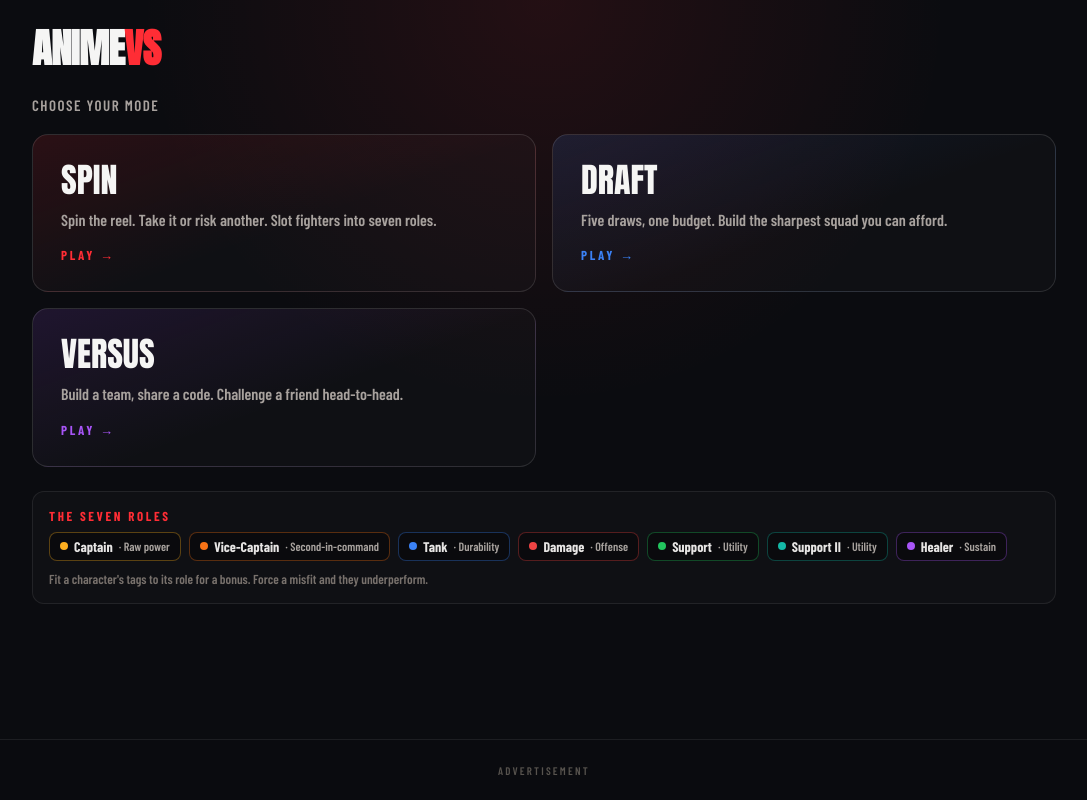
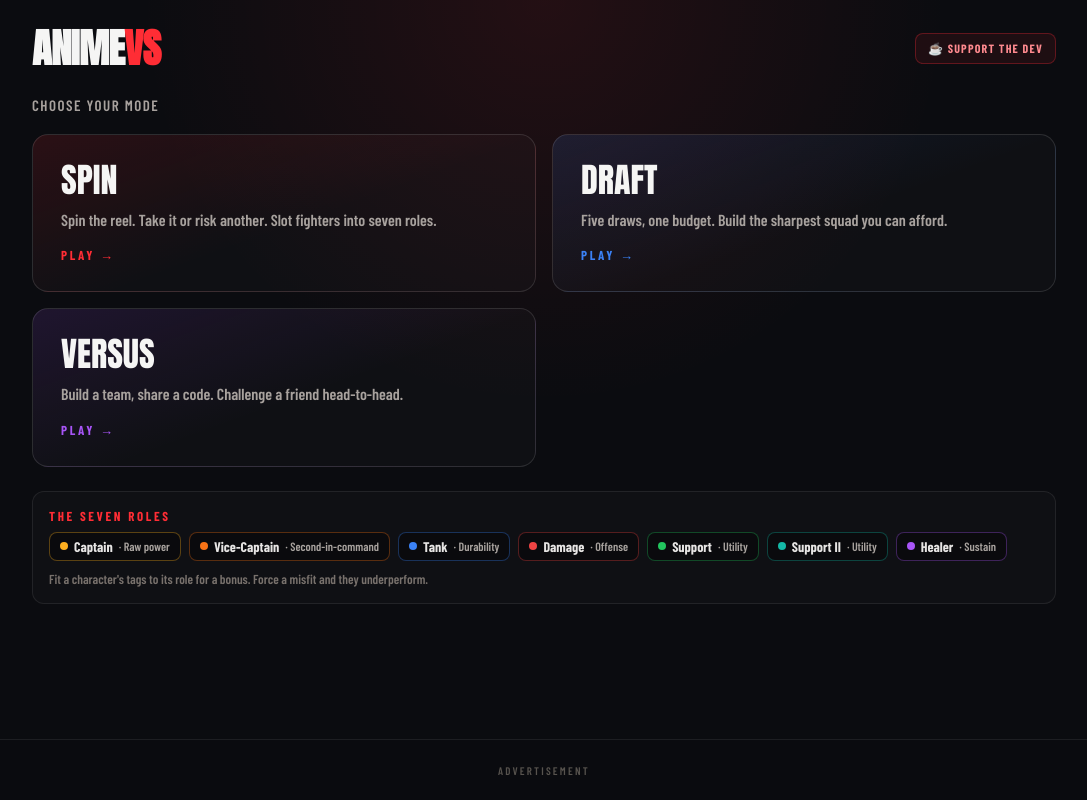
Before and after one commit to Hills201/animevs, a React (Vite) app: page / in a window 1280 px wide. Shown: the whole page, without its empty margins (96-1183 px from the left). Built offline with nearby package versions, Linux system fonts and the light colour scheme; a web font is replaced by a local one.

Commit message:
Added support feature

```diff
--- a/src/App.jsx
+++ b/src/App.jsx
@@ -575,12 +575,20 @@ function Fonts() {
 
 function Header({ mode, onHome }) {
   return (
-    <header style={{ marginBottom:28, display:"flex", alignItems:"center", justifyContent:"space-between" }}>
+    <header style={{ marginBottom:28, display:"flex", alignItems:"center", justifyContent:"space-between", gap:10, flexWrap:"wrap" }}>
       <div style={{ display:"flex", alignItems:"center", gap:12, cursor: mode?"pointer":"default" }} onClick={mode?onHome:undefined}>
         <h1 className="a" style={{ fontSize:40, lineHeight:1, margin:0, color:"#f5f5f4", letterSpacing:"-0.5px" }}>
           ANIME<span style={{ color:RED }}>VS</span>
         </h1>
       </div>
+      <div style={{ display:"flex", alignItems:"center", gap:10, flexShrink:0 }}>
+        {/* Small, quiet support link — swap the href for your real Ko-fi page */}
+        <a href="https://ko-fi.com/animevs" target="_blank" rel="noopener noreferrer"
+          className="c" style={{ display:"flex", alignItems:"center", gap:6, fontSize:12, textTransform:"uppercase", letterSpacing:"0.1em",
+            fontWeight:700, padding:"7px 12px", borderRadius:8, border:"1px solid rgba(255,45,53,0.3)",
+            background:"rgba(255,45,53,0.08)", color:"#ff8a8f", textDecoration:"none", whiteSpace:"nowrap" }}>
+          ☕ Support the dev
+        </a>
         {mode && (
           <button onClick={onHome} className="c darkBtn"
             style={{ fontSize:13, textTransform:"uppercase", letterSpacing:"0.15em", fontWeight:700, padding:"8px 16px", borderRadius:8,
@@ -588,6 +596,7 @@ function Header({ mode, onHome }) {
             ← Modes
           </button>
         )}
+      </div>
     </header>
   );
 }
```
Lines whose indentation alone changed are shown as unchanged.
